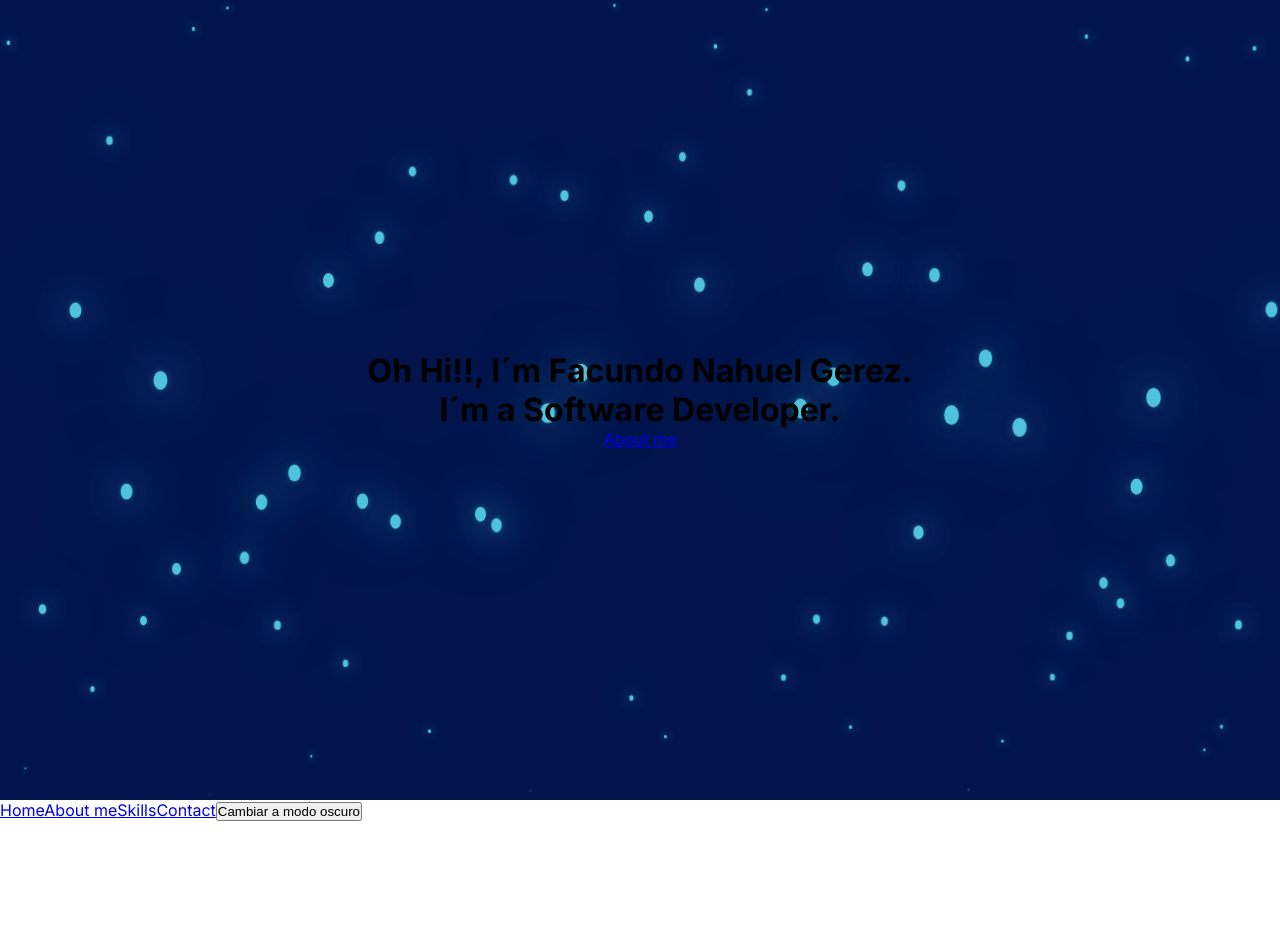
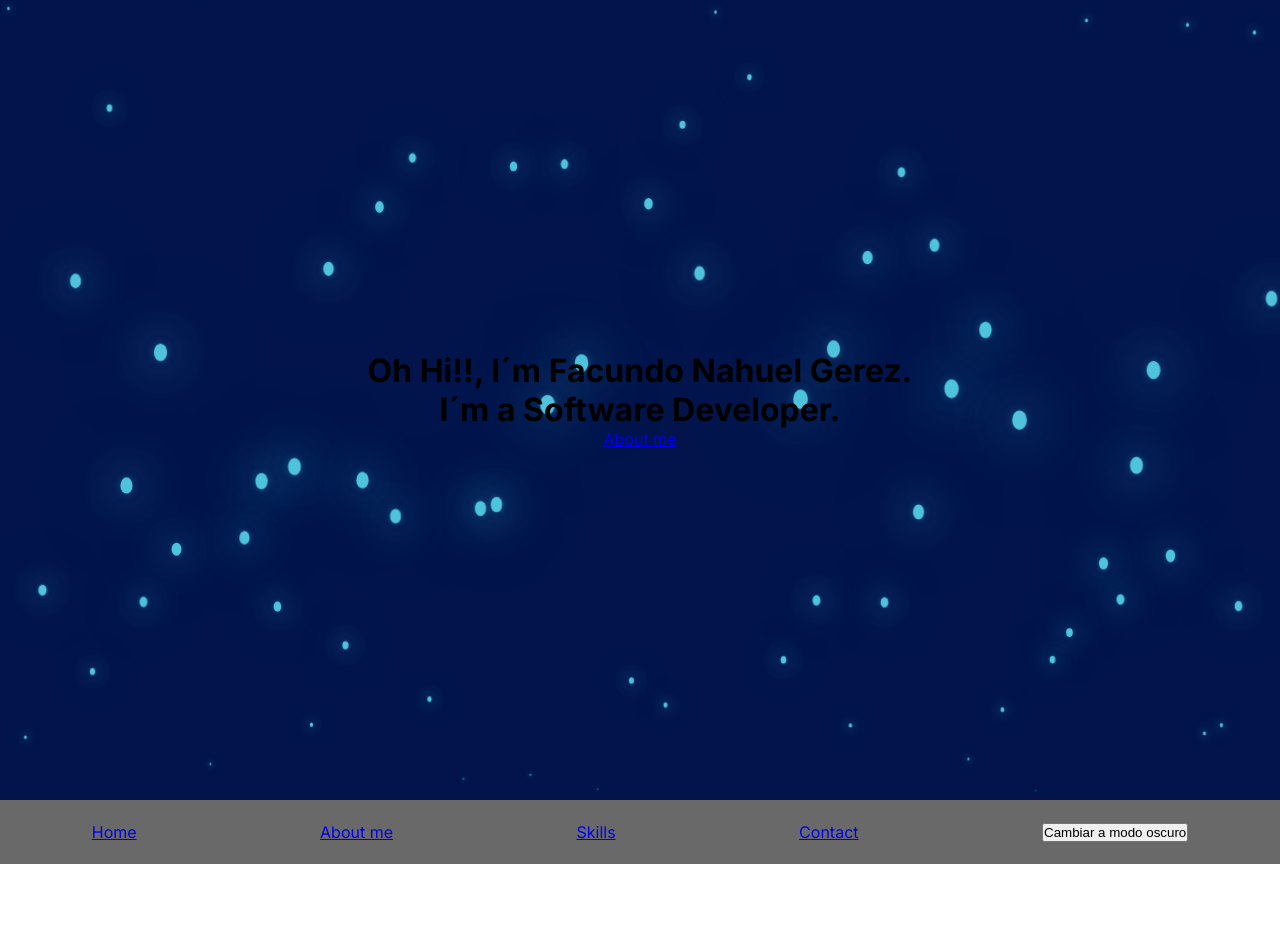
Before and after one commit to FacuGerez/myportfolio, a Next.js app: page / in a window 1280 px wide. Shown: the top 952 px of the page. Built offline with nearby package versions, Linux system fonts and the light colour scheme.

Commit message:
Fix footer.css and started with navbar

```diff
--- a/src/components/NavBar.jsx
+++ b/src/components/NavBar.jsx
@@ -1,11 +1,13 @@
 "use client"
+import "../styleComponents/navbar.css"
 import Link from "next/link";
 import {DarkMode} from "@/components/DarkMode";
 
 export function NavBar() {
+
     return (
-        <header>
-            <nav>
+        <header className={"headerFixed"} >
+            <nav className={"navbar"}>
                 <Link href={"/"}>
                     Home
                 </Link>
@@ -19,7 +21,6 @@ export function NavBar() {
                     Contact
                 </Link>
                 <DarkMode/>
-
             </nav>
         </header>
     )
--- a/src/styleComponents/footer.css
+++ b/src/styleComponents/footer.css
@@ -3,7 +3,7 @@ footer{
     align-items: flex-end;
     justify-content: center;
     width: 100%;
-    min-height: 200px;
+    min-height: 50vh;
     position: relative;
     margin: 0;
     padding: 0;
@@ -11,7 +11,7 @@ footer{
 .under_waves{
     background-color: #3586ff;
     width: 100%;
-    height: 100px;
+    height: 40vh;
     display: flex;
     justify-content: center;
     align-items: center;
@@ -20,10 +20,47 @@ footer{
 .wave{
     min-width: 100%;
     height: 129px;
-    top: -29px;
     position: absolute;
-    background-color: red;
     background-image: url("../../public/wave.png");
-    background-repeat: no-repeat;
-    background-size: cover;
+    background-size: 1280px 129px;
 }
+.wave#wave1{
+    opacity: 1;
+    bottom: 40vh;
+    z-index: 1000;
+    animation: waveAnimation 4s linear infinite;
+}
+.wave#wave2{
+    opacity: 0.5;
+    bottom: calc(40vh + 10px);
+    z-index: 999;
+    animation: waveAnimation2 4s linear infinite;
+}
+.wave#wave3{
+    opacity: 0.2;
+    bottom: calc(40vh + 15px);
+    z-index: 1000;
+    animation: waveAnimation 3s linear infinite;
+}
+.wave#wave4{
+    opacity: 0.7;
+    bottom: calc(40vh + 20px);
+    z-index: 999;
+    animation: waveAnimation2 3s linear infinite;
+}
+@keyframes waveAnimation {
+    0%{
+        background-position-x: 1280px;
+    }
+    100%{
+        background-position-x: 0;
+    }
+}
+@keyframes waveAnimation2 {
+    0%{
+        background-position-x: 0;
+    }
+    100%{
+        background-position-x: 1280px;
+    }
+}
--- /dev/null
+++ b/src/styleComponents/navbar.css
@@ -0,0 +1,14 @@
+header{
+    background-color: dimgray;
+    width: 100%;
+    height: 8vh;
+    position: sticky;
+    top: 0;
+}
+.navbar{
+    width: 100%;
+    height: 100%;
+    display: flex;
+    align-items: center;
+    justify-content: space-around;
+}
```
